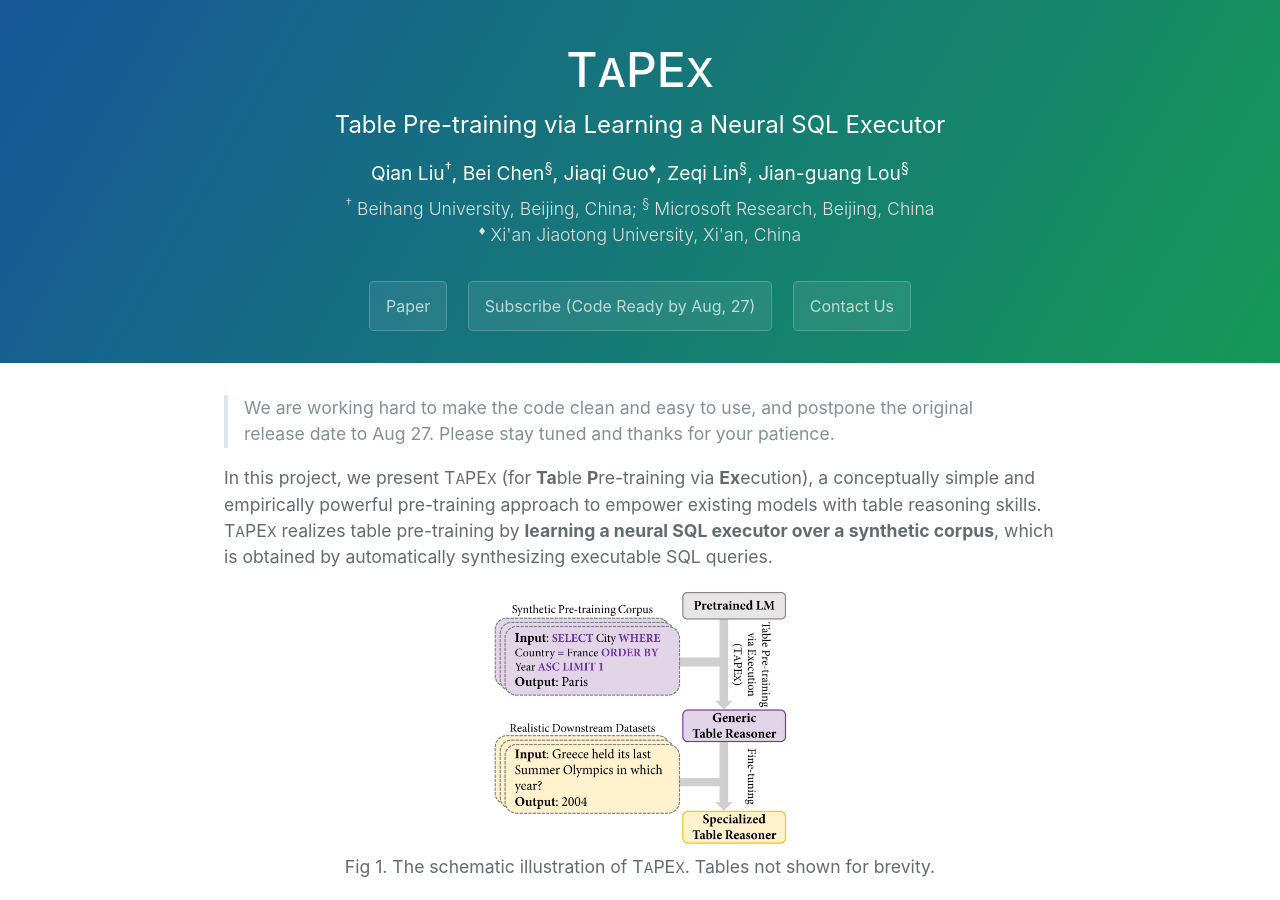
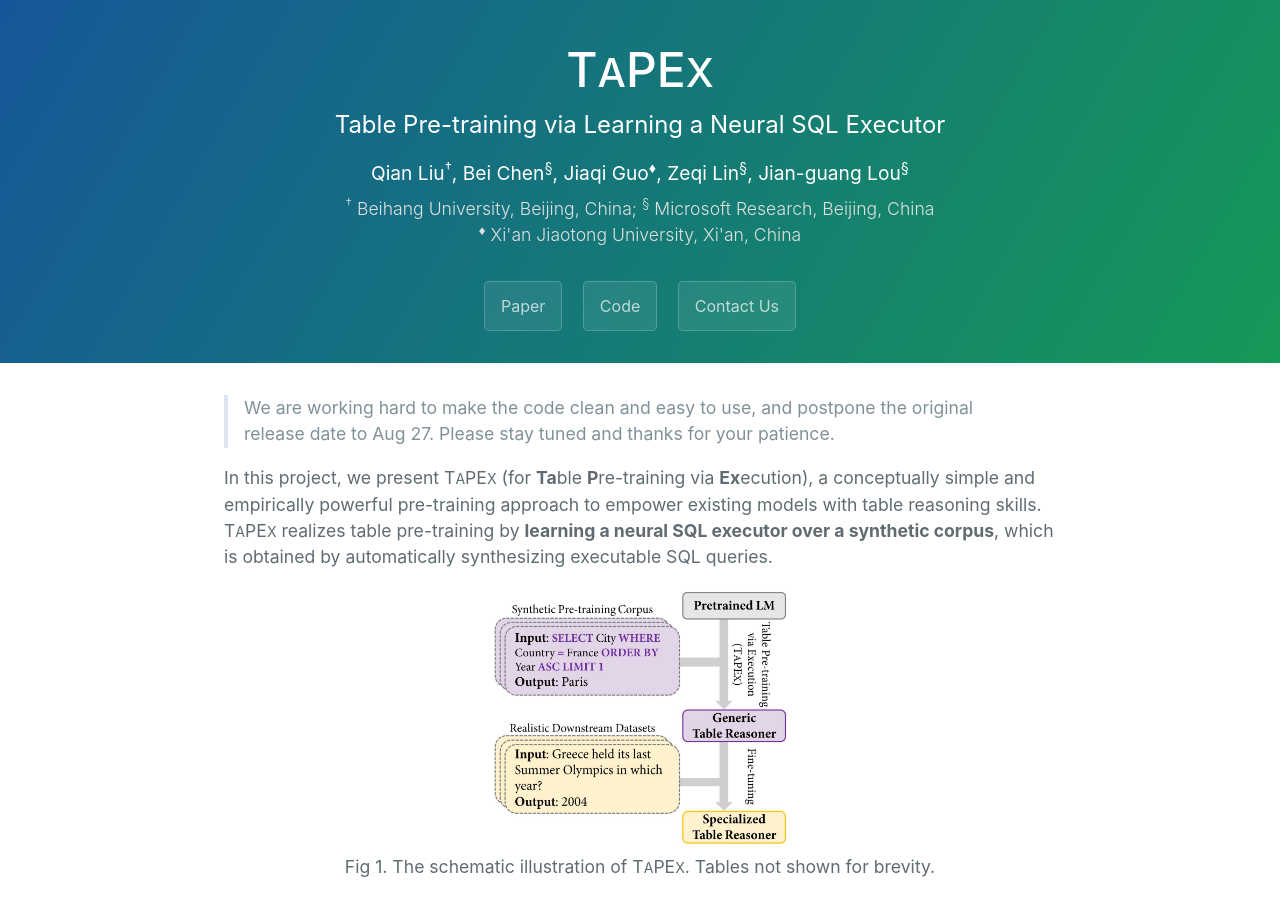
Before and after one commit to table-pretraining/table-pretraining.github.io, a Jekyll site: the page built from index.md, in a window 1280 px wide and 900 px high. Built offline with Jekyll 4.4.1, drawn with Linux system fonts in a browser that asks for light colours.

Commit message:
update code description

```diff
--- a/_layouts/default.html
+++ b/_layouts/default.html
@@ -45,7 +45,7 @@
       <h2 class="project-tagline">
       </h2>
       <a href="{{ site.paper_url }}" class="btn">Paper</a>
-      <a href="{{ site.repository_url }}" class="btn">Subscribe (Code Ready by Aug, 27)</a>
+      <a href="{{ site.repository_url }}" class="btn">Code</a>
       <a href="mailto:{{ site.contact_mail }}" class="btn">Contact Us</a>
     </header>
     <main id="content" class="main-content" role="main">
```
